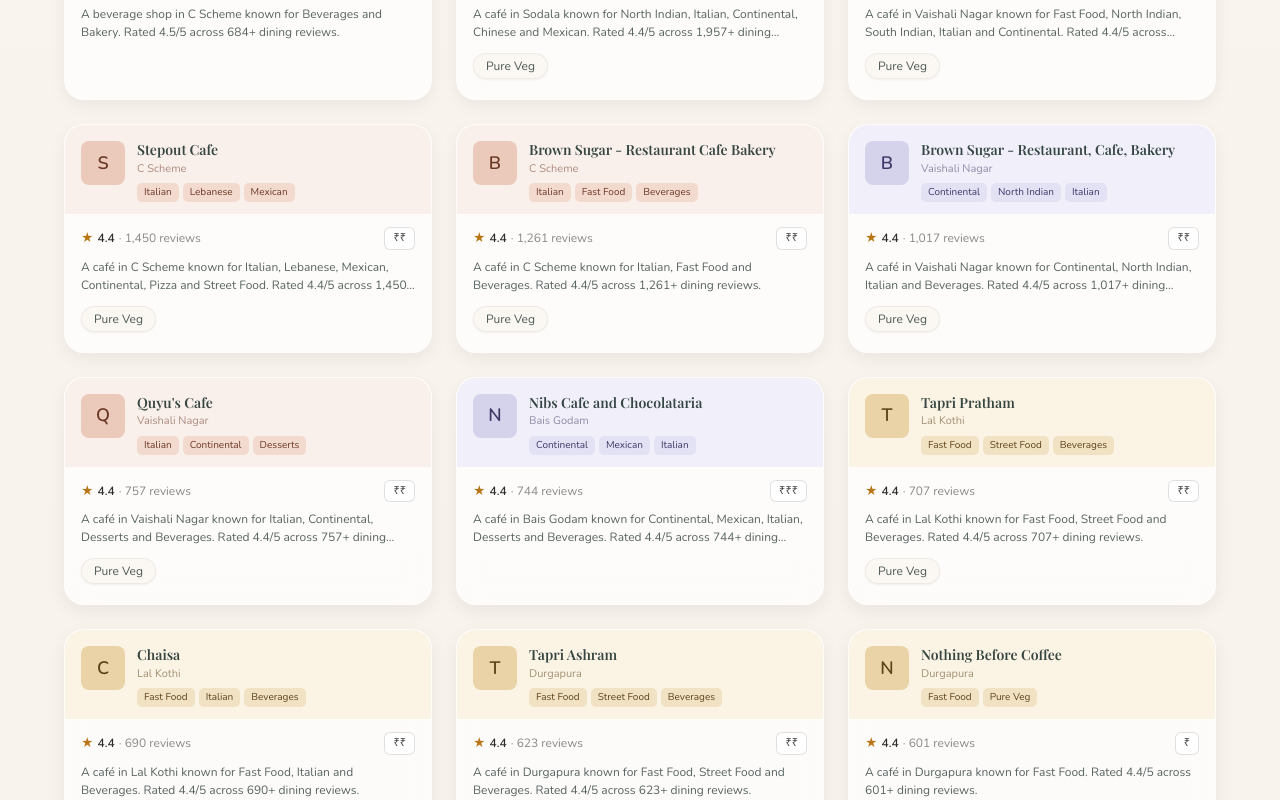
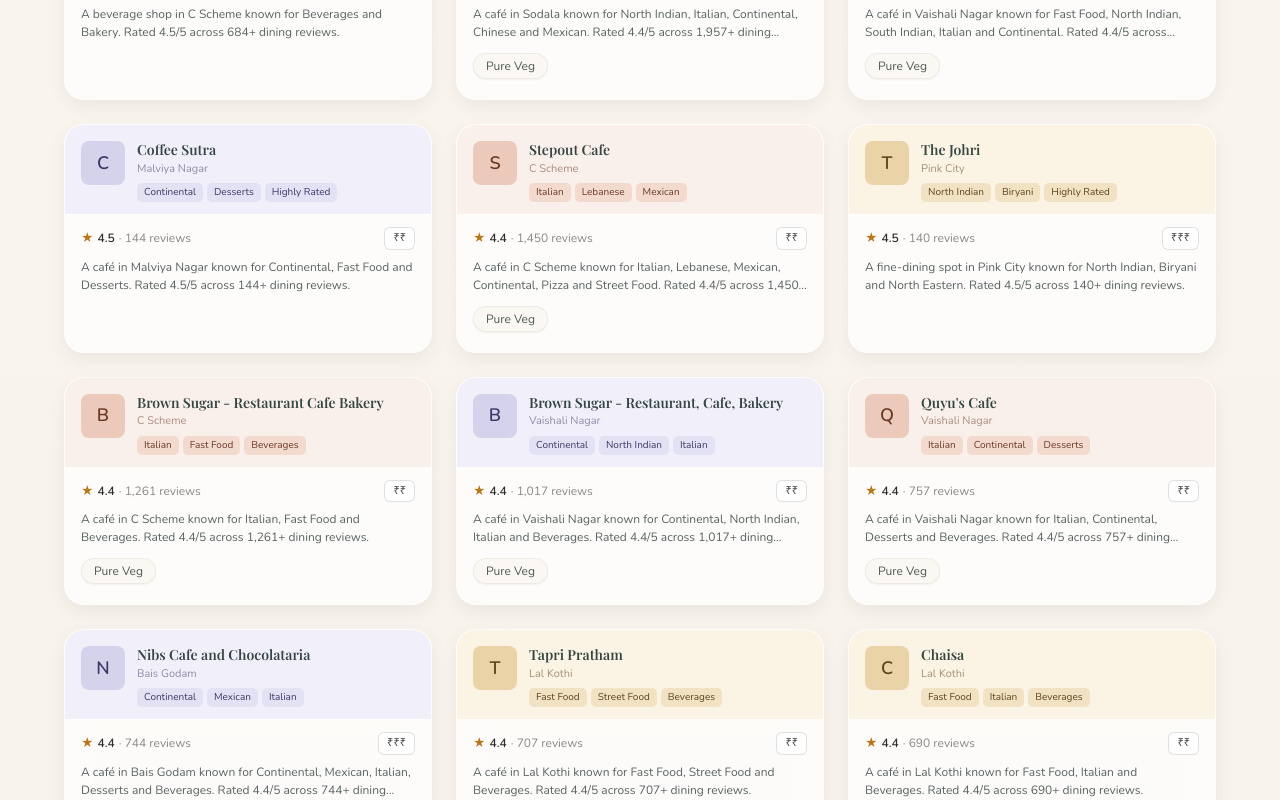
Before and after one commit to AditiV05/cafe-scrapbook, a React (Vite) app: page / in a window 1280 px wide. Shown: the part 1600-2400 px from the top of the page. Built offline with nearby package versions, Linux system fonts and the light colour scheme.

Commit message:
Add unique hand-written mascot note for every cafe

```diff
--- a/src/data/cafes.json
+++ b/src/data/cafes.json
@@ -13,6 +13,7 @@
     "url": "https://www.zomato.com/jaipur/tapri-central-c-scheme",
     "authenticity": "Café",
     "description": "A café in C Scheme known for Fast Food and Street Food. Rated 4.9/5 across 3,123+ dining reviews.",
+    "mascot_note": "The chai-and-Maggi institution of Jaipur — 3,000+ reviews don't lie. Come for the cutting chai, stay for the buzz.",
     "hours": "",
     "seating": [],
     "menu_highlights": [],
@@ -32,6 +33,7 @@
     "url": "https://www.zomato.com/jaipur/zolocrust-hotel-clarks-amer-malviya-nagar",
     "authenticity": "Café",
     "description": "A café in Malviya Nagar known for Italian, Beverages and Asian. Rated 4.9/5 across 1,362+ dining reviews.",
+    "mascot_note": "A near-perfect 4.9 inside Clarks Amer — pillowy bakes, good pasta and coffee. Quietly one of the city's best.",
     "hours": "",
     "seating": [],
     "menu_highlights": [],
@@ -51,6 +53,7 @@
     "url": "https://www.zomato.com/jaipur/caf%C3%A9-bae-bais-godam",
     "authenticity": "Café",
     "description": "A café in Bais Godam known for Continental and Thai. Rated 4.7/5 across 1,449+ dining reviews.",
+    "mascot_note": "Continental plates, Thai flavours and a proper bar — Bais Godam's all-rounder for a long, lazy evening.",
     "hours": "",
     "seating": [],
     "menu_highlights": [],
@@ -70,6 +73,7 @@
     "url": "https://www.zomato.com/jaipur/chool-c-scheme",
     "authenticity": "Café",
     "description": "A café in C Scheme known for North Indian, Fast Food and South Indian. Rated 4.7/5 across 1,230+ dining reviews.",
+    "mascot_note": "Pure-veg done with flair — North Indian, dosas and quick bites in C Scheme. Reliable crowd-pleaser.",
     "hours": "",
     "seating": [],
     "menu_highlights": [],
@@ -89,6 +93,7 @@
     "url": "https://www.zomato.com/jaipur/curious-life-coffee-roasters-sarojini-marg-c-scheme",
     "authenticity": "Café",
     "description": "A café in C Scheme known for coffee and bites. Rated 4.7/5 across 879+ dining reviews.",
+    "mascot_note": "Serious coffee for serious coffee people — roasters who actually care about the bean. Order it black at least once.",
     "hours": "",
     "seating": [],
     "menu_highlights": [],
@@ -108,6 +113,7 @@
     "url": "https://www.zomato.com/jaipur/on-the-house-c-scheme",
     "authenticity": "Casual Dining",
     "description": "A casual dining in C Scheme known for Italian, Continental and Mexican. Rated 4.6/5 across 1,573+ dining reviews.",
+    "mascot_note": "Italian, Continental and Mexican under one roof, and the C Scheme regulars keep coming back. Easy group pick.",
     "hours": "",
     "seating": [],
     "menu_highlights": [],
@@ -127,6 +133,7 @@
     "url": "https://www.zomato.com/jaipur/sultanat-malviya-nagar",
     "authenticity": "Café",
     "description": "A café in Malviya Nagar known for North Indian, Chinese, Italian, Mexican and Lebanese. Rated 4.5/5 across 2,525+ dining reviews.",
+    "mascot_note": "Five cuisines, 2,500+ reviews, all pure-veg — when the table can't agree, Sultanat ends the argument.",
     "hours": "",
     "seating": [],
     "menu_highlights": [],
@@ -146,6 +153,7 @@
     "url": "https://www.zomato.com/jaipur/cafe-lazymojo-malviya-nagar",
     "authenticity": "Café",
     "description": "A café in Malviya Nagar known for Italian and Continental. Rated 4.5/5 across 2,068+ dining reviews.",
+    "mascot_note": "Comfort Italian and Continental with a relaxed, take-your-time feel. Good for a slow afternoon with friends.",
     "hours": "",
     "seating": [],
     "menu_highlights": [],
@@ -165,6 +173,7 @@
     "url": "https://www.zomato.com/jaipur/nibs-experia-c-scheme",
     "authenticity": "Café",
     "description": "A café in C Scheme known for Italian and Continental. Rated 4.5/5 across 1,329+ dining reviews.",
+    "mascot_note": "Italian and Continental plates in C Scheme, consistently well-loved. A dependable date or catch-up spot.",
     "hours": "",
     "seating": [],
     "menu_highlights": [],
@@ -184,6 +193,7 @@
     "url": "https://www.zomato.com/jaipur/anokhi-cafe-c-scheme",
     "authenticity": "Beverage Shop",
     "description": "A beverage shop in C Scheme known for Beverages and Bakery. Rated 4.5/5 across 684+ dining reviews.",
+    "mascot_note": "The classic Anokhi café — fresh bakes, honest coffee, a calm courtyard mood. Old-Jaipur charm done right.",
     "hours": "",
     "seating": [],
     "menu_highlights": [],
@@ -209,6 +219,7 @@
     "url": "https://www.zomato.com/jaipur/the-eclectica-sodala",
     "authenticity": "Café",
     "description": "A café in Sodala known for North Indian, Italian, Continental, Chinese and Mexican. Rated 4.4/5 across 1,957+ dining reviews.",
+    "mascot_note": "Big multi-cuisine menu in Sodala — pure-veg and built for indecisive tables. Something for everyone here.",
     "hours": "",
     "seating": [],
     "menu_highlights": [],
@@ -234,6 +245,7 @@
     "url": "https://www.zomato.com/jaipur/decked-up-by-garden-cafe-vaishali-nagar",
     "authenticity": "Café",
     "description": "A café in Vaishali Nagar known for Fast Food, North Indian, South Indian, Italian and Continental. Rated 4.4/5 across 1,526+ dining reviews.",
+    "mascot_note": "A leafy garden-café vibe in Vaishali Nagar with a sprawling veg menu. Pretty spot for a long brunch.",
     "hours": "",
     "seating": [],
     "menu_highlights": [],
@@ -260,6 +272,7 @@
     "url": "https://www.zomato.com/jaipur/stepout-cafe-c-scheme",
     "authenticity": "Café",
     "description": "A café in C Scheme known for Italian, Lebanese, Mexican, Continental, Pizza and Street Food. Rated 4.4/5 across 1,450+ dining reviews.",
+    "mascot_note": "Wood-fired pizzas, Lebanese and Mexican — a pure-veg crowd favourite to actually step out for. Bring an appetite.",
     "hours": "",
     "seating": [],
     "menu_highlights": [],
@@ -279,6 +292,7 @@
     "url": "https://www.zomato.com/jaipur/brown-sugar-restaurant-cafe-bakery-c-scheme",
     "authenticity": "Café",
     "description": "A café in C Scheme known for Italian, Fast Food and Beverages. Rated 4.4/5 across 1,261+ dining reviews.",
+    "mascot_note": "Bakery-café in C Scheme with Italian and quick bites. Grab a slice of cake on the way out, trust me.",
     "hours": "",
     "seating": [],
     "menu_highlights": [],
@@ -298,6 +312,7 @@
     "url": "https://www.zomato.com/jaipur/brown-sugar-restaurant-cafe-bakery-vaishali-nagar",
     "authenticity": "Café",
     "description": "A café in Vaishali Nagar known for Continental, North Indian, Italian and Beverages. Rated 4.4/5 across 1,017+ dining reviews.",
+    "mascot_note": "The Vaishali Nagar Brown Sugar — same bakery comfort, Continental and North Indian. Cosy neighbourhood pick.",
     "hours": "",
     "seating": [],
     "menu_highlights": [],
@@ -317,6 +332,7 @@
     "url": "https://www.zomato.com/jaipur/quyus-cafe-vaishali-nagar",
     "authenticity": "Café",
     "description": "A café in Vaishali Nagar known for Italian, Continental, Desserts and Beverages. Rated 4.4/5 across 757+ dining reviews.",
+    "mascot_note": "Dessert-forward Italian-Continental café in Vaishali Nagar. Save real room for the sweet stuff.",
     "hours": "",
     "seating": [],
     "menu_highlights": [],
@@ -336,6 +352,7 @@
     "url": "https://www.zomato.com/jaipur/nibs-cafe-and-chocolataria-bais-godam",
     "authenticity": "Café",
     "description": "A café in Bais Godam known for Continental, Mexican, Italian, Desserts and Beverages. Rated 4.4/5 across 744+ dining reviews.",
+    "mascot_note": "A chocolate-lover's café — desserts, Continental and Italian, a touch more premium. Treat-yourself energy.",
     "hours": "",
     "seating": [],
     "menu_highlights": [],
@@ -355,6 +372,7 @@
     "url": "https://www.zomato.com/jaipur/tapri-pratham-lal-kothi",
     "authenticity": "Café",
     "description": "A café in Lal Kothi known for Fast Food, Street Food and Beverages. Rated 4.4/5 across 707+ dining reviews.",
+    "mascot_note": "Tapri's Lal Kothi outpost — chai, street snacks and that easy adda feel. Perfect for an unhurried evening.",
     "hours": "",
     "seating": [],
     "menu_highlights": [],
@@ -374,6 +392,7 @@
     "url": "https://www.zomato.com/jaipur/chaisa-lal-kothi",
     "authenticity": "Café",
     "description": "A café in Lal Kothi known for Fast Food, Italian and Beverages. Rated 4.4/5 across 690+ dining reviews.",
+    "mascot_note": "Chai, quick bites and a bit of Italian in Lal Kothi. Casual, friendly, no-fuss hangout.",
     "hours": "",
     "seating": [],
     "menu_highlights": [],
@@ -393,6 +412,7 @@
     "url": "https://www.zomato.com/jaipur/tapri-ashram-1-tonk-road",
     "authenticity": "Café",
     "description": "A café in Durgapura known for Fast Food, Street Food and Beverages. Rated 4.4/5 across 623+ dining reviews.",
+    "mascot_note": "The Durgapura Tapri — cutting chai and street food, made for long conversations. Pull up a chair.",
     "hours": "",
     "seating": [],
     "menu_highlights": [],
@@ -412,6 +432,7 @@
     "url": "https://www.zomato.com/jaipur/nothing-before-coffee-tonk-road",
     "authenticity": "Café",
     "description": "A café in Durgapura known for Fast Food. Rated 4.4/5 across 601+ dining reviews.",
+    "mascot_note": "NBC — budget-friendly, coffee-first, and built for the young Jaipur crowd. Quick caffeine fix sorted.",
     "hours": "",
     "seating": [],
     "menu_highlights": [],
@@ -431,6 +452,7 @@
     "url": "https://www.zomato.com/jaipur/the-rustic-spot-cafe-mansarovar",
     "authenticity": "Café",
     "description": "A café in Mansarovar known for North Indian and Italian. Rated 4.3/5 across 984+ dining reviews.",
+    "mascot_note": "A rustic, homey corner of Mansarovar with North Indian and Italian comfort food. Easy and unpretentious.",
     "hours": "",
     "seating": [],
     "menu_highlights": [],
@@ -450,6 +472,7 @@
     "url": "https://www.zomato.com/jaipur/tea-connect-cafe-mansarovar",
     "authenticity": "Café",
     "description": "A café in Mansarovar known for Fast Food, Street Food and Beverages. Rated 4.3/5 across 971+ dining reviews.",
+    "mascot_note": "Tea, street snacks and good company in Mansarovar. A proper everyday chai-stop.",
     "hours": "",
     "seating": [],
     "menu_highlights": [],
@@ -469,6 +492,7 @@
     "url": "https://www.zomato.com/jaipur/crazy-coffee-c-scheme",
     "authenticity": "Café",
     "description": "A café in C Scheme known for Fast Food. Rated 4.4/5 across 397+ dining reviews.",
+    "mascot_note": "Cheap, cheerful and caffeine-forward in C Scheme. The grab-a-coffee-and-go kind of place.",
     "hours": "",
     "seating": [],
     "menu_highlights": [],
@@ -488,6 +512,7 @@
     "url": "https://www.zomato.com/jaipur/la-palma-cafe-and-lounge-bar-c-scheme",
     "authenticity": "Café",
     "description": "A café in C Scheme known for Italian, European and Continental. Rated 4.3/5 across 829+ dining reviews.",
+    "mascot_note": "Café by day, lounge bar by night — Italian and European in C Scheme. Good for when the evening runs late.",
     "hours": "",
     "seating": [],
     "menu_highlights": [],
@@ -507,6 +532,7 @@
     "url": "https://www.zomato.com/jaipur/cafe-quaint-bapu-nagar",
     "authenticity": "Café",
     "description": "A café in Bapu Nagar known for European and Beverages. Rated 4.4/5 across 375+ dining reviews.",
+    "mascot_note": "Exactly as the name promises — a quaint little European-style café in Bapu Nagar. Quiet and charming.",
     "hours": "",
     "seating": [],
     "menu_highlights": [],
@@ -526,6 +552,7 @@
     "url": "https://www.zomato.com/jaipur/home-caf%C3%A9-by-mr-beans-c-scheme",
     "authenticity": "Café",
     "description": "A café in C Scheme known for Continental and Fast Food. Rated 4.3/5 across 540+ dining reviews.",
+    "mascot_note": "Homey Continental comfort in C Scheme — unfussy, warm, and easy on the wallet. Like eating at a friend's.",
     "hours": "",
     "seating": [],
     "menu_highlights": [],
@@ -545,6 +572,7 @@
     "url": "https://www.zomato.com/jaipur/gvd-sonis-cafe-malviya-nagar",
     "authenticity": "Café",
     "description": "A café in Malviya Nagar known for Fast Food and Beverages. Rated 4.2/5 across 1,918+ dining reviews.",
+    "mascot_note": "Nearly 2,000 reviews for a reason — quick bites and beverages the Malviya Nagar regulars swear by.",
     "hours": "",
     "seating": [],
     "menu_highlights": [],
@@ -564,6 +592,7 @@
     "url": "https://www.zomato.com/jaipur/dzurt-patisserie-and-cafe-civil-lines",
     "authenticity": "Café",
     "description": "A café in Civil Lines known for Bakery. Rated 4.3/5 across 431+ dining reviews.",
+    "mascot_note": "A proper patisserie in Civil Lines — come for the pastries, leave with a box. Dessert-first, always.",
     "hours": "",
     "seating": [],
     "menu_highlights": [],
@@ -589,6 +618,7 @@
     "url": "https://www.zomato.com/jaipur/bombaye-house-malviya-nagar",
     "authenticity": "Café",
     "description": "A café in Malviya Nagar known for Chinese, Street Food, Momos, South Indian and Beverages. Rated 4.3/5 across 356+ dining reviews.",
+    "mascot_note": "Mumbai-style street food and momos in Malviya Nagar, all pure-veg. Fun, casual, snacky.",
     "hours": "",
     "seating": [],
     "menu_highlights": [],
@@ -608,6 +638,7 @@
     "url": "https://www.zomato.com/jaipur/love-over-coffee-6-tonk-road",
     "authenticity": "Café",
     "description": "A café in Durgapura known for coffee and bites. Rated 4.2/5 across 638+ dining reviews.",
+    "mascot_note": "Cosy coffee corner in Durgapura with a sweet name to match. Made for slow chats over a brew.",
     "hours": "",
     "seating": [],
     "menu_highlights": [],
@@ -634,6 +665,7 @@
     "url": "https://www.zomato.com/jaipur/the-messy-door-shastri-nagar",
     "authenticity": "Casual Dining",
     "description": "A casual dining in Shastri Nagar known for Fast Food, Pizza, Italian, Chinese, Desserts and Beverages. Rated 4.2/5 across 617+ dining reviews.",
+    "mascot_note": "Pizzas, pastas and desserts in Shastri Nagar — a casual, all-rounder hangout. Bring the gang.",
     "hours": "",
     "seating": [],
     "menu_highlights": [],
@@ -653,6 +685,7 @@
     "url": "https://www.zomato.com/jaipur/indian-coffee-house-mi-road",
     "authenticity": "Quick Bites",
     "description": "A quick bites in MI Road known for Fast Food. Rated 4.2/5 across 501+ dining reviews.",
+    "mascot_note": "An old-school institution on MI Road — filter coffee and nostalgia at unbeatable prices. A piece of history.",
     "hours": "",
     "seating": [],
     "menu_highlights": [],
@@ -672,6 +705,7 @@
     "url": "https://www.zomato.com/jaipur/mr-jabs-cafe-mansarovar",
     "authenticity": "Café",
     "description": "A café in Gopalpura known for coffee and bites. Rated 4.2/5 across 445+ dining reviews.",
+    "mascot_note": "An easy, pocket-friendly Gopalpura coffee stop. Simple and dependable.",
     "hours": "",
     "seating": [],
     "menu_highlights": [],
@@ -691,6 +725,7 @@
     "url": "https://www.zomato.com/jaipur/laziz-pizza-tonk-road",
     "authenticity": "Café",
     "description": "A café in Gopalpura known for Italian and Continental. Rated 4.1/5 across 1,503+ dining reviews.",
+    "mascot_note": "1,500+ reviews of crowd-pleasing pizza and Continental in Gopalpura. Budget-friendly comfort food.",
     "hours": "",
     "seating": [],
     "menu_highlights": [],
@@ -710,6 +745,7 @@
     "url": "https://www.zomato.com/jaipur/aromocha-tonk-road",
     "authenticity": "Café",
     "description": "A café in Gopalpura known for Fast Food and Coffee. Rated 4.2/5 across 313+ dining reviews.",
+    "mascot_note": "Coffee and quick bites in Gopalpura with a cosy feel. A neat little neighbourhood find.",
     "hours": "",
     "seating": [],
     "menu_highlights": [],
@@ -729,6 +765,7 @@
     "url": "https://www.zomato.com/jaipur/jaipur-baking-company-jaipur-marriott-hotel-tonk-road",
     "authenticity": "Café",
     "description": "A café in Durgapura known for Bakery. Rated 4.2/5 across 289+ dining reviews.",
+    "mascot_note": "The Marriott's bakery — premium pastries and breads done properly. Worth it for a polished treat.",
     "hours": "",
     "seating": [],
     "menu_highlights": [],
@@ -754,6 +791,7 @@
     "url": "https://www.zomato.com/jaipur/corner-house-c-scheme",
     "authenticity": "Casual Dining",
     "description": "A casual dining in C Scheme known for North Indian, Chinese, Italian, Beverages and Ice Cream. Rated 4.1/5 across 372+ dining reviews.",
+    "mascot_note": "A C Scheme all-rounder — North Indian, Chinese, Italian and ice cream. The family-dinner safe bet.",
     "hours": "",
     "seating": [],
     "menu_highlights": [],
@@ -773,6 +811,7 @@
     "url": "https://www.zomato.com/jaipur/theka-coffee-da-2-vaishali-nagar",
     "authenticity": "Café",
     "description": "A café in Vaishali Nagar known for coffee and bites. Rated 4.1/5 across 370+ dining reviews.",
+    "mascot_note": "Quirky name, cheap coffee, Vaishali Nagar staple. The everyday cup, no pretense.",
     "hours": "",
     "seating": [],
     "menu_highlights": [],
@@ -792,6 +831,87 @@
     "url": "https://www.zomato.com/jaipur/ki-ka-kafe-restaurant-chitrakoot",
     "authenticity": "Café",
     "description": "A café in Chitrakoot known for Chinese and North Indian. Rated 4.0/5 across 892+ dining reviews.",
+    "mascot_note": "Chinese and North Indian comfort food in Chitrakoot. Hearty, generous portions, family-friendly.",
+    "hours": "",
+    "seating": [],
+    "menu_highlights": [],
+    "images": []
+  },
+  {
+    "id": "coffee-sutra-malviya-nagar",
+    "name": "Coffee Sutra",
+    "area": "Malviya Nagar",
+    "price_band": "₹₹",
+    "veg_nonveg": "Both",
+    "cuisines": ["Continental", "Fast Food", "Desserts", "Beverages"],
+    "vibe_tags": ["Continental", "Desserts", "Highly Rated"],
+    "rating": 4.5,
+    "review_count": 144,
+    "popularity_rank": 12,
+    "url": "https://www.zomato.com/jaipur/coffee-sutra-1-malviya-nagar",
+    "authenticity": "Cafe",
+    "description": "A café in Malviya Nagar known for Continental, Fast Food and Desserts. Rated 4.5/5 across 144+ dining reviews.",
+    "mascot_note": "A stylish newer spot in Malviya Nagar — Continental, desserts and good coffee. The pretty-café-photo kind of place.",
+    "hours": "",
+    "seating": [],
+    "menu_highlights": [],
+    "images": []
+  },
+  {
+    "id": "jacobs-brew-house-malviya-nagar",
+    "name": "Jacobs Brew House",
+    "area": "Malviya Nagar",
+    "price_band": "₹₹",
+    "veg_nonveg": "Both",
+    "cuisines": ["Beverages"],
+    "vibe_tags": ["Beverages"],
+    "rating": 3.6,
+    "review_count": 122,
+    "popularity_rank": 41,
+    "url": "https://www.zomato.com/jaipur/jacobs-brew-house-malviya-nagar",
+    "authenticity": "Cafe",
+    "description": "A café in Malviya Nagar known for Beverages. Rated 3.6/5 across 122+ dining reviews.",
+    "mascot_note": "A laid-back brew house with a retro, record-store vibe. Mixed reviews, but the look is undeniably cool.",
+    "hours": "",
+    "seating": [],
+    "menu_highlights": [],
+    "images": []
+  },
+  {
+    "id": "cafe-nola-malviya-nagar",
+    "name": "Cafe Nola",
+    "area": "Malviya Nagar",
+    "price_band": "₹₹",
+    "veg_nonveg": "Both",
+    "cuisines": ["Cafe"],
+    "vibe_tags": ["Beverages"],
+    "rating": 2.9,
+    "review_count": 27,
+    "popularity_rank": 42,
+    "url": "https://www.zomato.com/jaipur/cafe-nola-malviya-nagar",
+    "authenticity": "Cafe",
+    "description": "A café in Malviya Nagar known for coffee and bites. Rated 2.9/5 across 27+ dining reviews.",
+    "mascot_note": "A quiet, sunlit little corner in Malviya Nagar — still finding its feet. Go in with an open mind.",
+    "hours": "",
+    "seating": [],
+    "menu_highlights": [],
+    "images": []
+  },
+  {
+    "id": "the-johri-pink-city",
+    "name": "The Johri",
+    "area": "Pink City",
+    "price_band": "₹₹₹",
+    "veg_nonveg": "Both",
+    "cuisines": ["North Indian", "Biryani", "North Eastern", "Beverages"],
+    "vibe_tags": ["North Indian", "Biryani", "Highly Rated"],
+    "rating": 4.5,
+    "review_count": 140,
+    "popularity_rank": 13,
+    "url": "https://www.zomato.com/jaipur/the-johri-pink-city",
+    "authenticity": "Fine Dining",
+    "description": "A fine-dining spot in Pink City known for North Indian, Biryani and North Eastern. Rated 4.5/5 across 140+ dining reviews.",
+    "mascot_note": "Pure old-world luxury — this one's for the special occasions. Dress up and savour it.",
     "hours": "",
     "seating": [],
     "menu_highlights": [],
--- a/src/pages/CafeDetailsPage.jsx
+++ b/src/pages/CafeDetailsPage.jsx
@@ -372,6 +372,13 @@ function InfoBox({ icon, label, value }) {
 }
 
 function CafeMascotNote({ cafe }) {
+  if (cafe.mascot_note) {
+    return (
+      <div className="mt-10 flex justify-end">
+        <PixelMascot subtitle={cafe.mascot_note} mood="playful" />
+      </div>
+    );
+  }
   const tags = (Array.isArray(cafe.vibe_tags) ? cafe.vibe_tags : []).map((v) =>
     v.toLowerCase(),
   );
```
Also changed, not shown: 1 other file (tests, documents, lock files or other folders).
